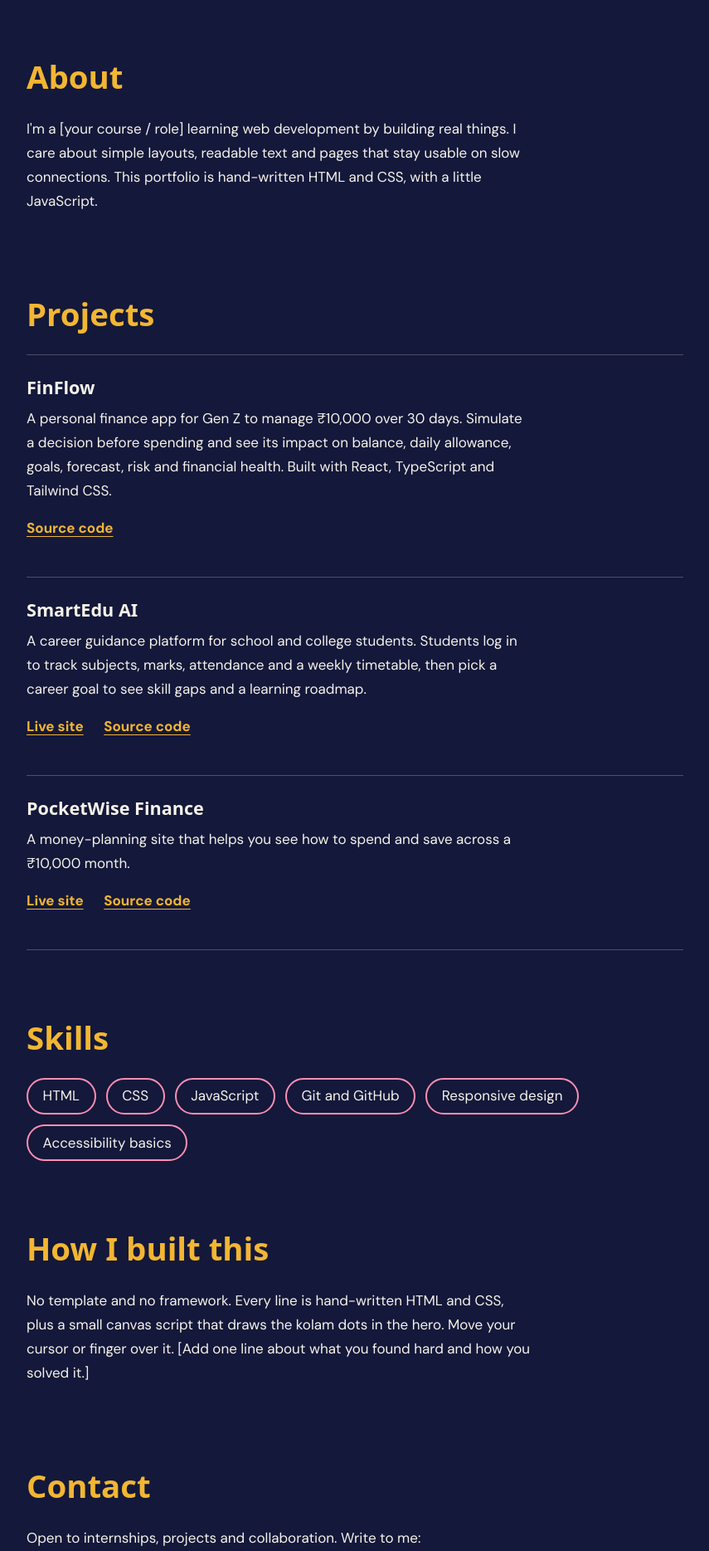
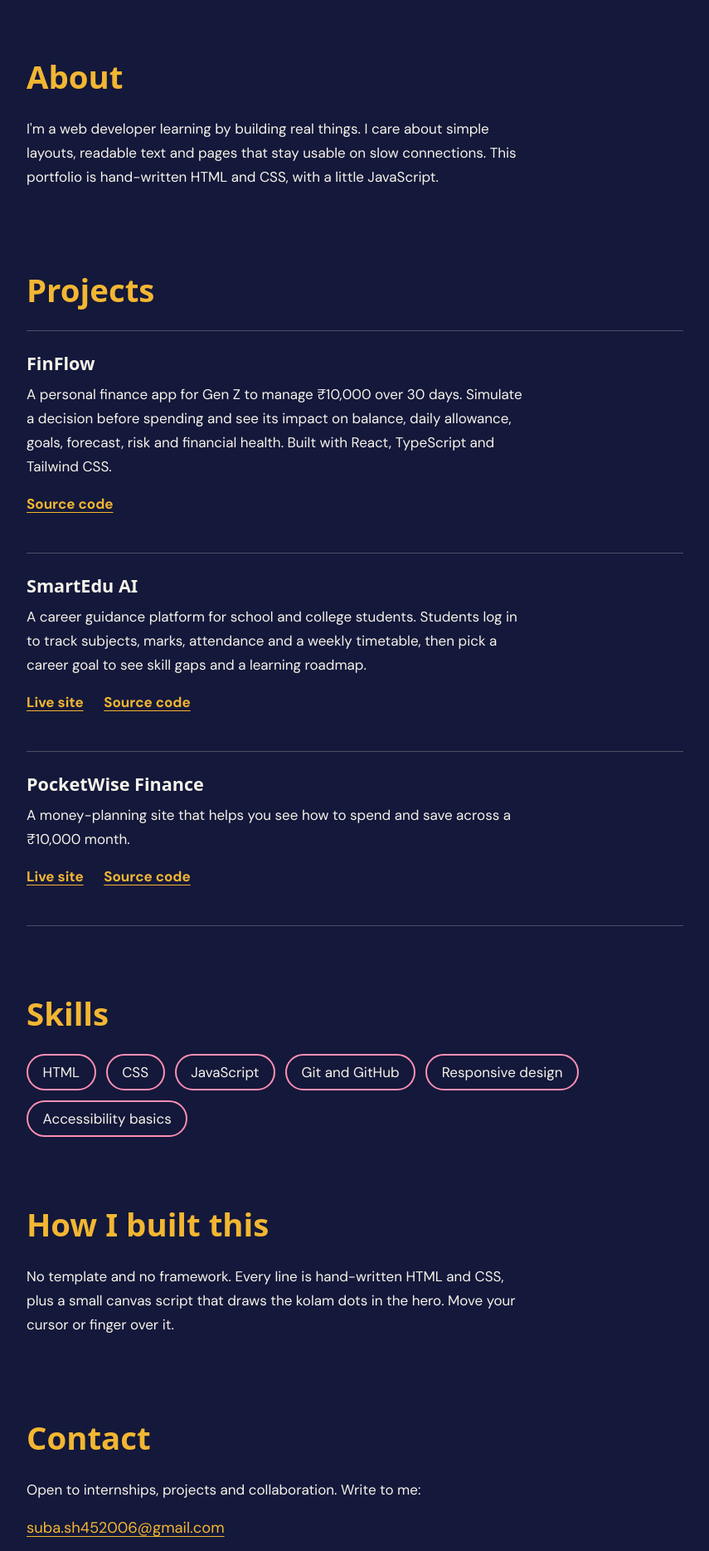
Before and after one commit to subash452006-a11y/Subashini-Portfolio, a plain HTML site: page index.html in a window 1280 px wide. Shown: the part 733-2602 px from the top of the page at 83% size, without its empty margins (212-1067 px from the left). Drawn offline with Linux system fonts and the light colour scheme; a web font is replaced by a local one.

Commit message:
Add files via upload

```diff
--- a/index.html
+++ b/index.html
@@ -33,7 +33,7 @@
   <main>
     <section id="about" aria-labelledby="about-h">
       <h2 id="about-h">About</h2>
-      <p>I'm a [your course / role] learning web development by building real things. I care about simple layouts, readable text and pages that stay usable on slow connections. This portfolio is hand-written HTML and CSS, with a little JavaScript.</p>
+      <p>I'm a web developer learning by building real things. I care about simple layouts, readable text and pages that stay usable on slow connections. This portfolio is hand-written HTML and CSS, with a little JavaScript.</p>
     </section>
 
     <section id="work" aria-labelledby="work-h">
@@ -66,7 +66,7 @@
 
     <section id="how" aria-labelledby="how-h">
       <h2 id="how-h">How I built this</h2>
-      <p>No template and no framework. Every line is hand-written HTML and CSS, plus a small canvas script that draws the kolam dots in the hero. Move your cursor or finger over it. [Add one line about what you found hard and how you solved it.]</p>
+      <p>No template and no framework. Every line is hand-written HTML and CSS, plus a small canvas script that draws the kolam dots in the hero. Move your cursor or finger over it.</p>
     </section>
 
     <section id="contact" aria-labelledby="contact-h">
```
